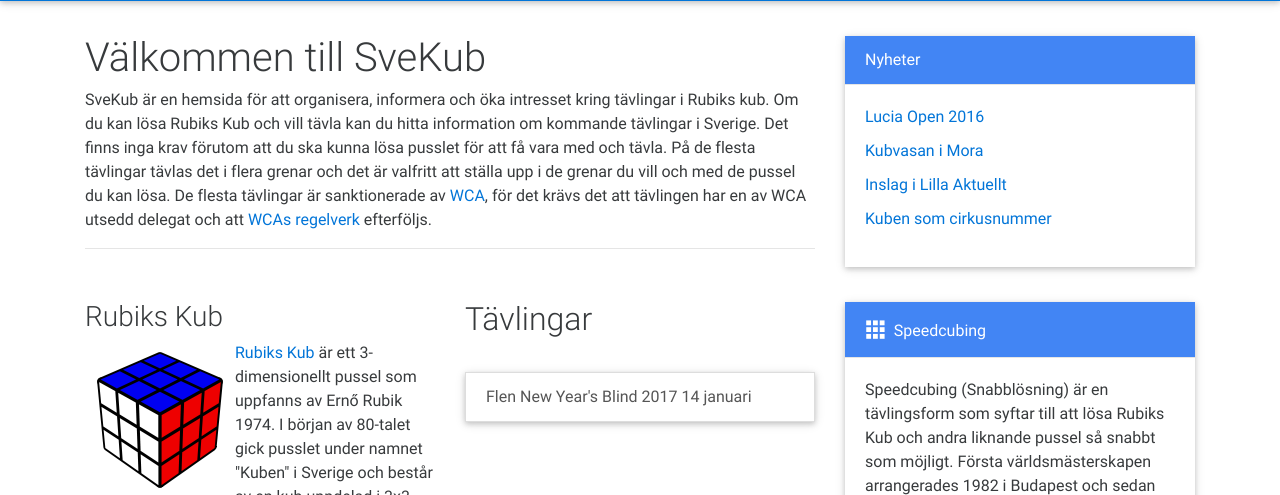
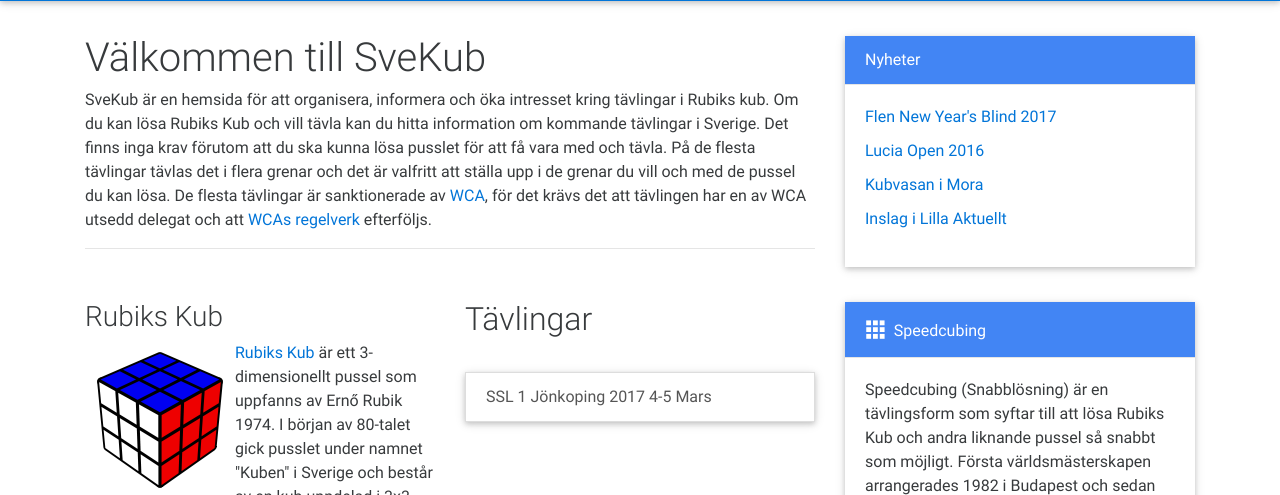
Before and after one commit to SveKub/SveKubOldSite, a Jekyll site: the page built from index.html, in a window 1280 px wide. Shown: the part 159-654 px from the top of the page. Built offline with Jekyll 4.4.1, drawn with Linux system fonts in a browser that asks for light colours; nearby versions of some CDN libraries.

```diff
--- a/_data/tavlingar.yml
+++ b/_data/tavlingar.yml
@@ -1,3 +1,3 @@
-- namn: Flen New Year's Blind 2017
-  url: https://www.worldcubeassociation.org/competitions/FlenNewYearsBlind2017
-  datum: 14 januari
+- namn: SSL 1 Jönkoping 2017
+  url: https://www.worldcubeassociation.org/competitions/SSL1Jonkoping2017
+  datum: 4-5 Mars
```
Also changed, not shown: Tavlingar/genomforda.md (+3 -0 lines), _posts/2017-01-11-FlenNewYearsBlind2017.md (added, +17 -0 lines).
